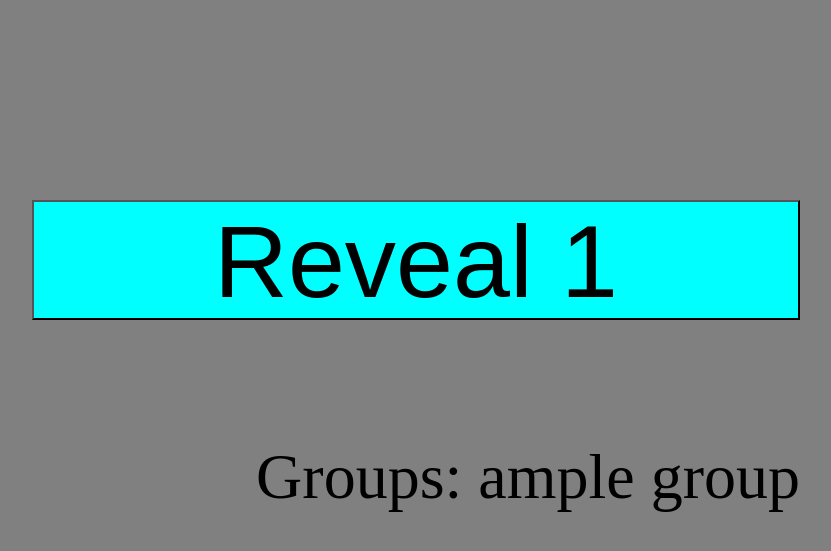
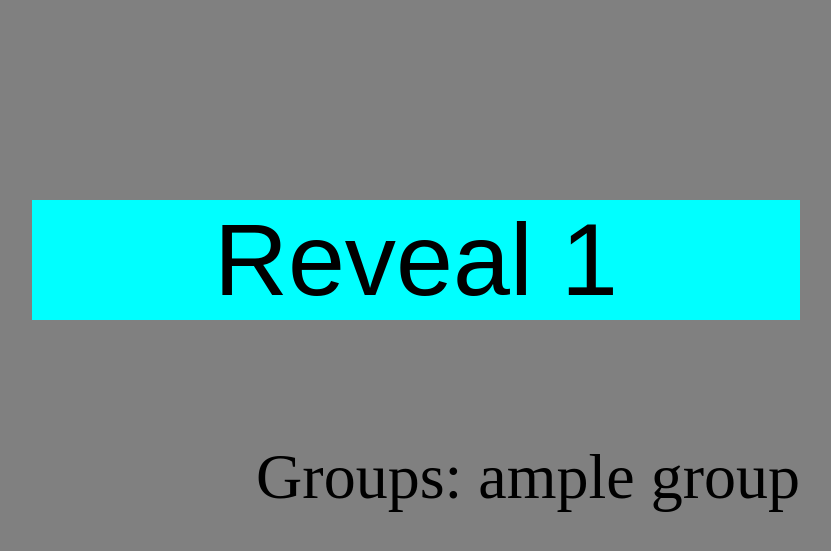
Before and after one commit to babo-2/Spion, a Flask app: template templates/game.html in a window 1280 px wide. Shown: the part 200-751 px from the top of the page, without its empty margins (160-991 px from the left). Run offline with Flask 3, Linux system fonts and the light colour scheme; the template is opened without the code that fills it: most values are stand-ins (such as "Sample title", 1, 10 or a date in 2020).

Commit message:
Update style.css

```diff
--- a/static/Game/style.css
+++ b/static/Game/style.css
@@ -1,6 +1,10 @@
 body{
     background-color: grey;
 }
+
+button{
+    border: none;
+  }
 
 .text{
     position: absolute;
```
